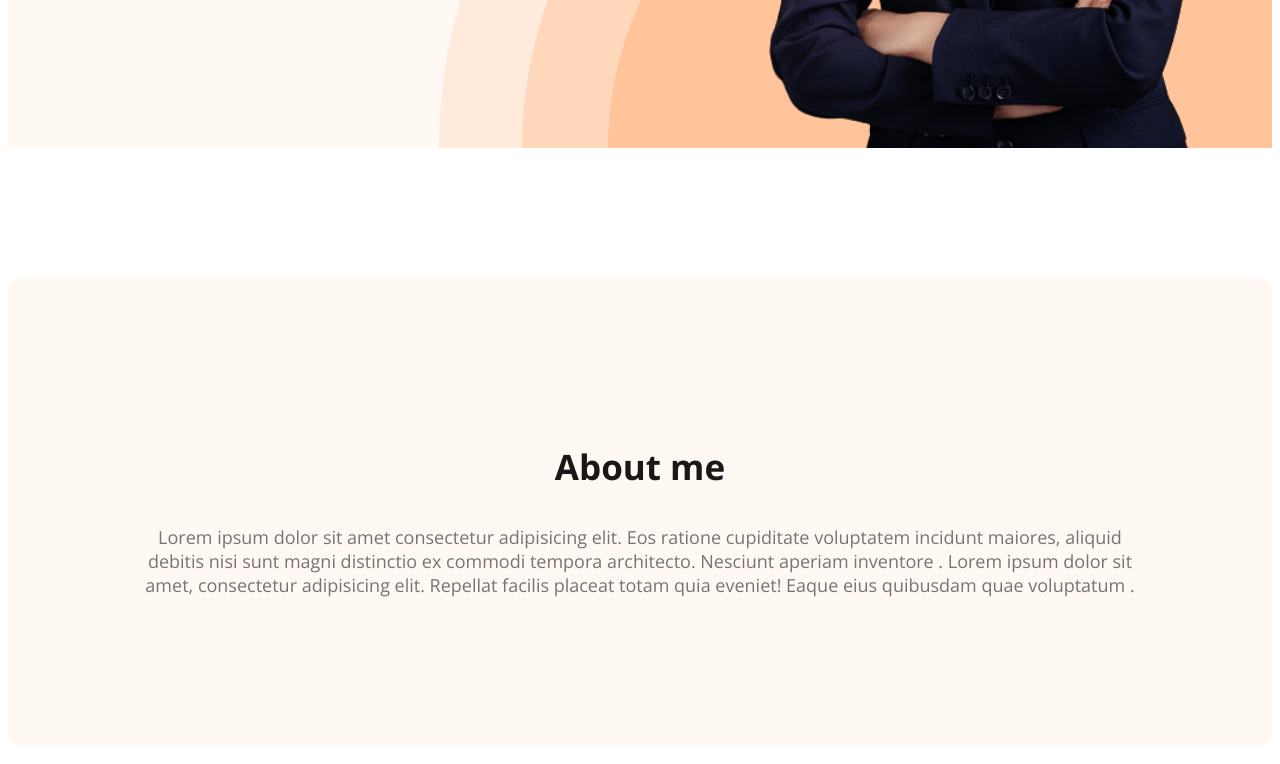
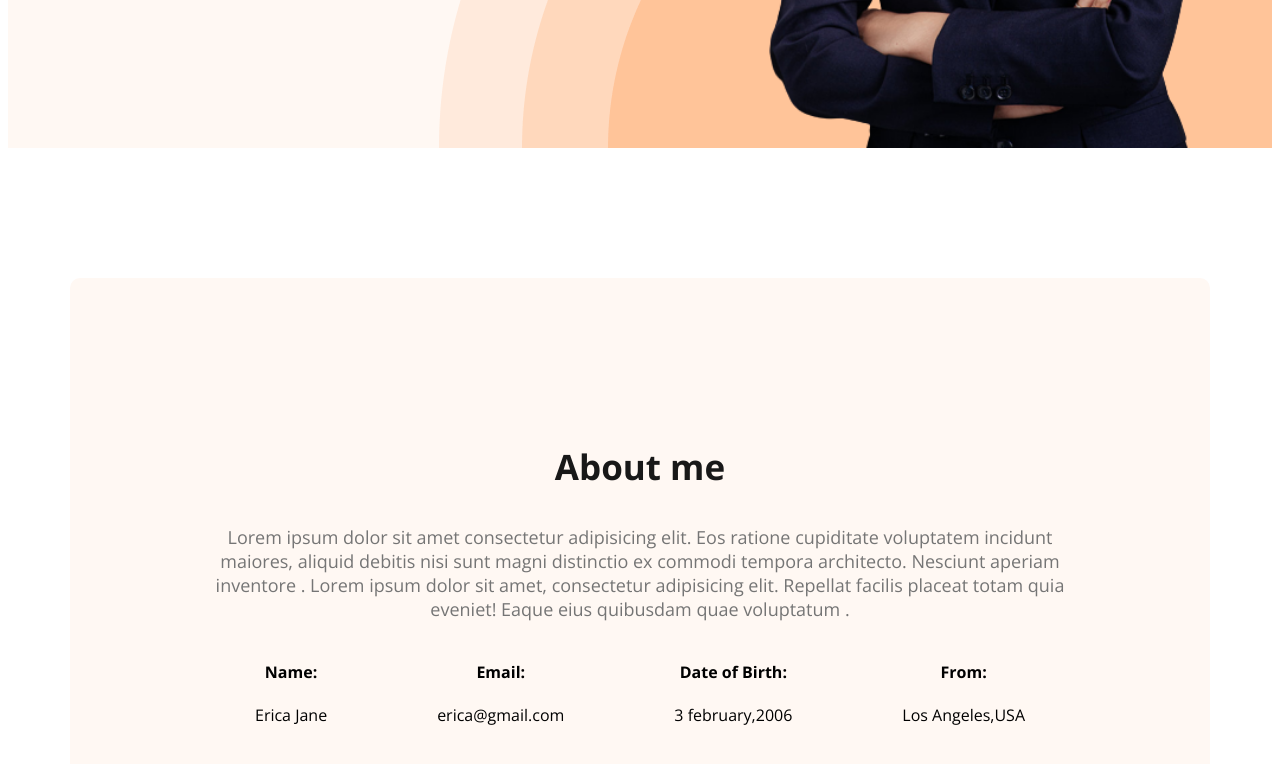
Before and after one commit to meefta/web-devoloper-portfolio, a plain HTML site: page index.html in a window 1280 px wide. Shown: the part 741-1505 px from the top of the page. Drawn offline with nearby package versions, Linux system fonts and the light colour scheme.

Commit message:
added some information

```diff
--- a/index.html
+++ b/index.html
@@ -40,6 +40,24 @@
         <section class="about">
             <h3 class="section-title">About me</h3>
             <p class="section-discription">Lorem ipsum dolor sit amet consectetur adipisicing elit. Eos ratione cupiditate voluptatem incidunt maiores, aliquid debitis nisi sunt magni distinctio ex commodi tempora architecto. Nesciunt aperiam inventore . Lorem ipsum dolor sit amet, consectetur adipisicing elit. Repellat facilis placeat totam quia eveniet! Eaque eius quibusdam quae voluptatum .</p>
+            <div class="about-info-container">
+                <div class="about-info">
+                    <h4 class="info-title">Name:</h4>
+                    <p class="info-discription">Erica Jane</p>
+                </div>
+                <div class="about-info">
+                    <h4 class="info-title">Email:</h4>
+                    <p class="info-discription">erica@gmail.com</p>
+                </div>
+                <div class="about-info">
+                    <h4 class="info-title">Date of Birth:</h4>
+                    <p class="info-discription">3 february,2006</p>
+                </div>
+                <div class="about-info">
+                    <h4 class="info-title">From:</h4>
+                    <p class="info-discription">Los Angeles,USA</p>
+                </div>
+            </div>
 
         </section>
 
--- a/styles/portfolio.css
+++ b/styles/portfolio.css
@@ -98,3 +98,15 @@ nav>a{
     text-align: center;
     font-size: 18px;
 }
+
+main{
+    max-width: 1140px;
+    margin: 0 auto;
+}
+.about-info-container{
+    display:flex;
+    justify-content: space-around;
+}
+.about-info{
+    text-align: center;
+}
```
